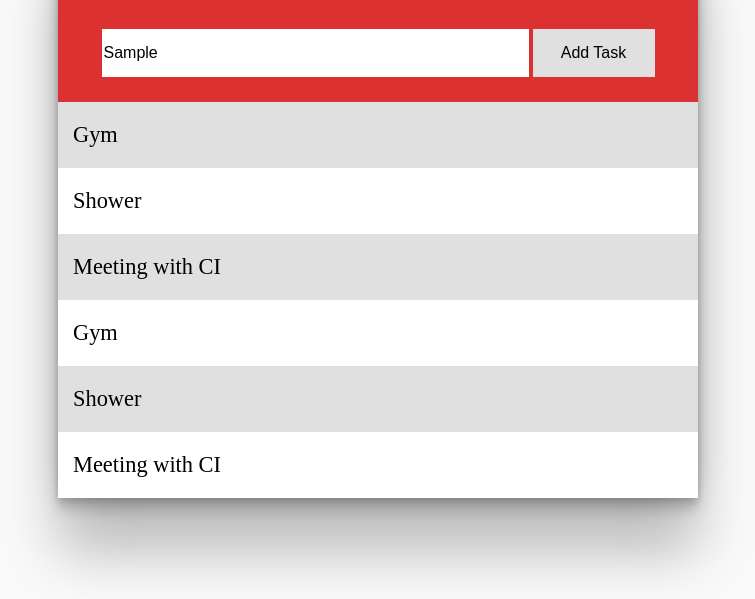
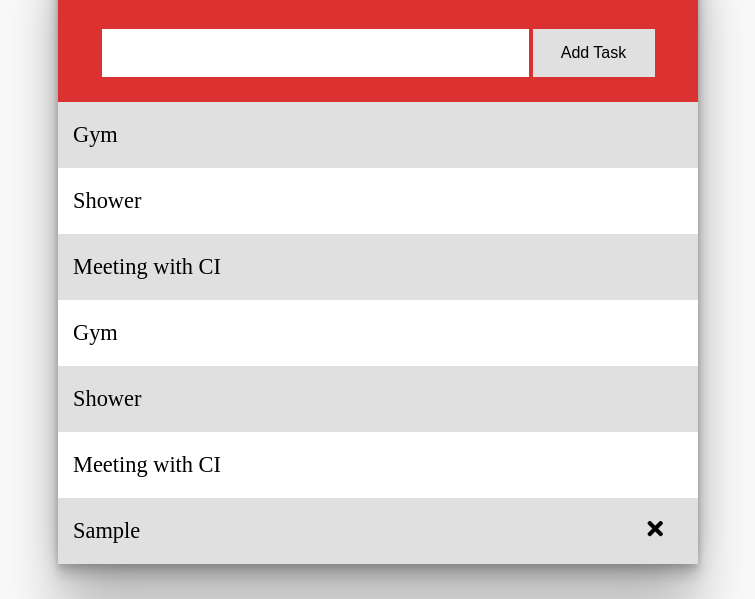
Before and after one commit to FilipWirsen/To-Do-List, a plain HTML site: page index.html in a window 1280 px wide. Both pictures are taken after typing "Sample" into the empty fields and a click on the button "Add Task". Shown: the part 201-800 px from the top of the page, without its empty margins (262-1017 px from the left). Drawn offline with Linux system fonts and the light colour scheme.

Commit message:
Create function to add a Fontawsome icon to each li

```diff
--- a/assets/css/style.css
+++ b/assets/css/style.css
@@ -79,6 +79,19 @@ li:hover {
     background: #aeaeae;
 }
 
+
+/* Elements and classes created from javascript */
+
+.close {
+
+    float:right;
+    padding-right: 20px;
+    font-size: 1.4 rem;
+}
+.close:hover {
+    color: red;
+    transition: 0.3s;
+}
 @media screen and (max-width: 1200px){
 
     .wrapper {
--- a/assets/js/scripts.js
+++ b/assets/js/scripts.js
@@ -9,6 +9,8 @@ document.addEventListener("DOMContentLoaded", function(){
        }
    })
 
+
+
 });
 
 function addTask(){
@@ -17,5 +19,30 @@ function addTask(){
     li.innerHTML = `${userInput}`;
         if (userInput !== ""){
             document.getElementById('task-list').appendChild(li);
+            removeTaskBtn();
+        } else {
+            alert("You must type something!");
         }
+
+
+    // Clears the input-field after each "submit"
+    document.getElementById('input-field').value = "";
 }
+
+// Add Fontawsome icons to each li element and give it class close
+
+function removeTaskBtn(){
+
+    let tasks = document.getElementsByTagName('li');
+    let span = document.createElement('span');
+    span.innerHTML = `<i class="fas fa-times close"></i>`;
+        for (let i = 0; i < tasks.length; i++){
+            if (tasks[i].hasChildNodes){
+                tasks[i].appendChild(span);
+            }
+
+        }
+
+
+
+}
--- a/index.html
+++ b/index.html
@@ -4,8 +4,13 @@
     <meta charset="UTF-8">
     <meta http-equiv="X-UA-Compatible" content="IE=edge">
     <meta name="viewport" content="width=device-width, initial-scale=1.0">
+
+    <link rel="stylesheet" href="https://use.fontawesome.com/releases/v5.7.2/css/all.css"
+    integrity="sha384-fnmOCqbTlWIlj8LyTjo7mOUStjsKC4pOpQbqyi7RrhN7udi9RwhKkMHpvLbHG9Sr" crossorigin="anonymous">
+
+    <link rel="stylesheet" href="assets/css/style.css">
+
     <title>To Do List</title>
-    <link rel="stylesheet" href="assets/css/style.css">
 </head>
 <body>
         <div class="wrapper">
@@ -14,7 +19,7 @@
                     <h1>To Do List</h1>
                     <div class="input-container">
                     <input type="text"  id="input-field">
-                    <button id="add-btn">Add Task</button>
+                    <button onclick="addTask()"  id="add-btn">Add Task</button>
                 </div>
                 </div>
                <ul id ="task-list">
```
